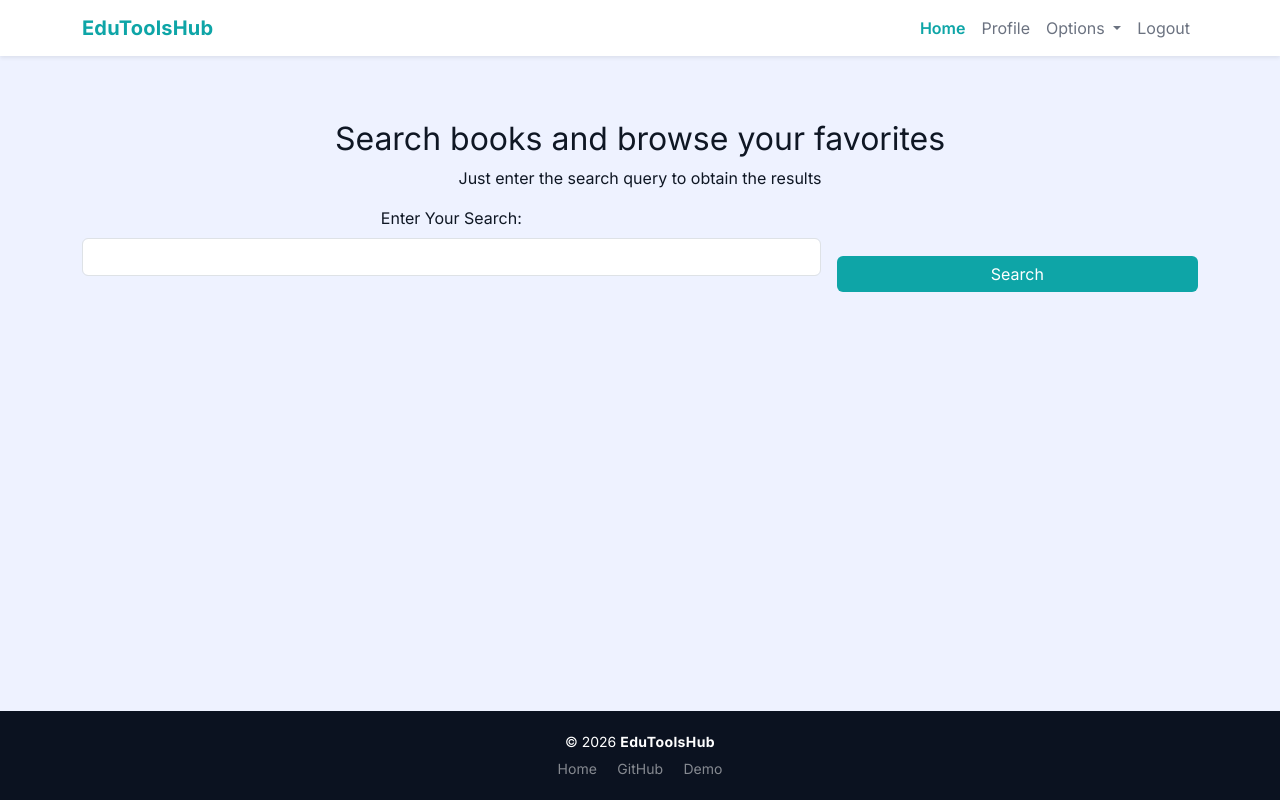
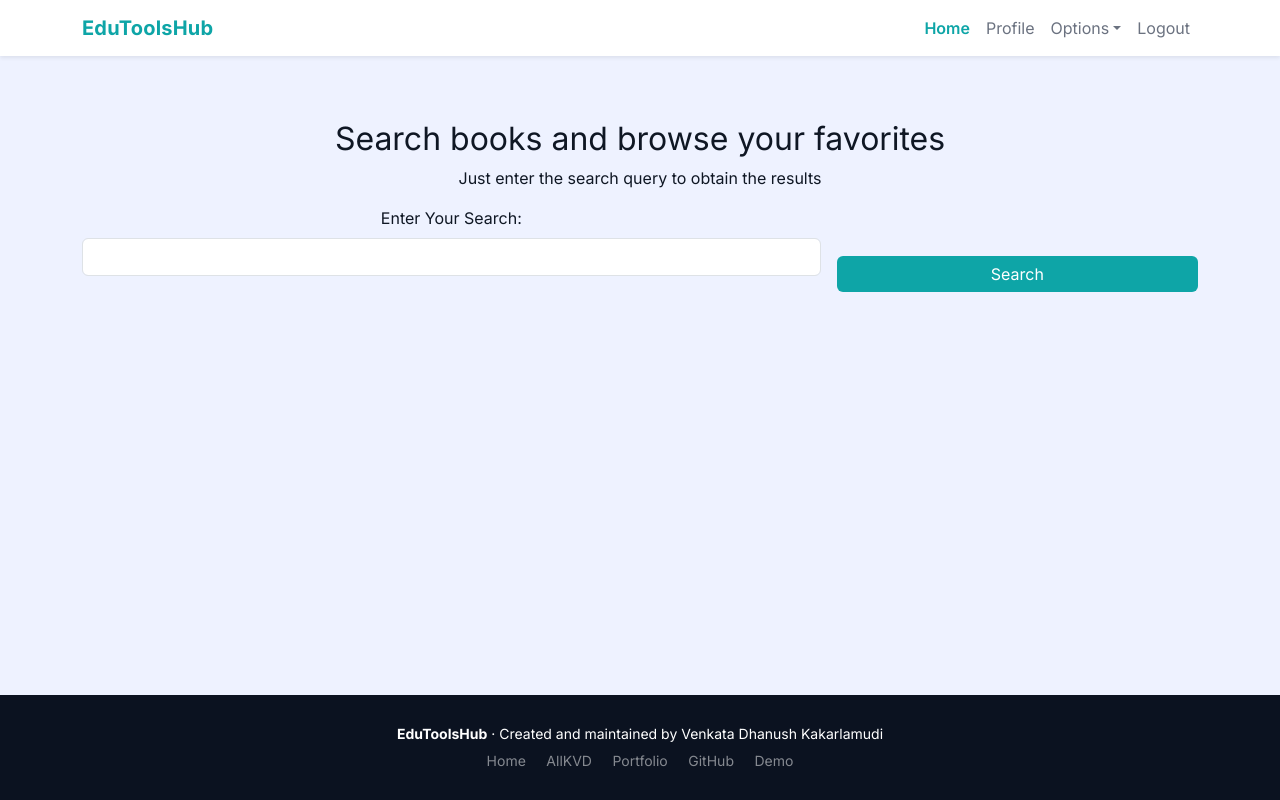
Before and after one commit to kvdhanush06/EduToolsHub, a Django app: page /books/ in a window 1280 px wide. Run offline with Django 4.2, Linux system fonts and the light colour scheme; a user stored in the database is signed in; some libraries are stand-ins or nearby versions.

Commit message:
Add EduToolsHub SEO metadata structured data and creator footer

```diff
--- a/edutoolshub/dashboard/templates/dashboard/base.html
+++ b/edutoolshub/dashboard/templates/dashboard/base.html
@@ -7,17 +7,49 @@
   <meta charset="UTF-8" />
   <meta name="viewport" content="width=device-width, initial-scale=1.0" />
   <meta http-equiv="X-UA-Compatible" content="ie=edge" />
+  <meta name="author" content="Venkata Dhanush Kakarlamudi" />
+  <meta name="description" content="EduToolsHub — educational productivity, study management, learning resource discovery, and workflow automation in one Django web application." />
+  {% if request.path == '/' %}
+  <link rel="canonical" href="https://edutoolshub.onrender.com/" />
+  {% endif %}
   <title>
     {% block title %}
-    EduToolsHub
+    EduToolsHub — Educational Productivity & Workflow Platform
     {% endblock title %}
   </title>
+  {% if request.path == '/' %}
+  <meta property="og:type" content="website" />
+  <meta property="og:url" content="https://edutoolshub.onrender.com/" />
+  <meta property="og:title" content="EduToolsHub — Educational Productivity & Workflow Platform" />
+  <meta property="og:description" content="Study management, learning resources, utility tools, and workflow automation in one educational productivity platform." />
+  <meta name="twitter:card" content="summary" />
+  <meta name="twitter:title" content="EduToolsHub — Educational Productivity & Workflow Platform" />
+  <meta name="twitter:description" content="Educational productivity and workflow tools built with Django." />
+  <script type="application/ld+json">
+    {
+      "@context": "https://schema.org",
+      "@type": "WebApplication",
+      "@id": "https://edutoolshub.onrender.com/#app",
+      "name": "EduToolsHub",
+      "url": "https://edutoolshub.onrender.com/",
+      "description": "Educational productivity platform for study management, learning-resource discovery, utility tools, and workflow automation.",
+      "applicationCategory": "EducationalApplication",
+      "operatingSystem": "Web",
+      "creator": {
+        "@type": "Person",
+        "@id": "https://allkvd.dev/#person",
+        "name": "Venkata Dhanush Kakarlamudi",
+        "url": "https://allkvd.dev/"
+      },
+      "sameAs": ["https://github.com/kvdhanush06/EduToolsHub"]
+    }
+  </script>
+  {% endif %}
   <!-- Use Bootstrap 5 (no jQuery required) and latest Font Awesome -->
   <link href="https://cdn.jsdelivr.net/npm/bootstrap@5.3.0/dist/css/bootstrap.min.css" rel="stylesheet">
   <link href="https://cdnjs.cloudflare.com/ajax/libs/font-awesome/6.4.2/css/all.min.css" rel="stylesheet">
   <link rel="stylesheet" href="{% static 'css/main.css' %}" />
-  <script async src="https://pagead2.googlesyndication.com/pagead/js/adsbygoogle.js?client=ca-pub-4606228195187021"
-     crossorigin="anonymous"></script>
+  <script async src="https://pagead2.googlesyndication.com/pagead/js/adsbygoogle.js?client=ca-pub-4606228195187021" crossorigin="anonymous"></script>
 </head>
 
 <body>
@@ -38,10 +70,7 @@
               <a class="nav-link" href="{% url 'profile' %}">Profile</a>
             </li>
             <li class="nav-item dropdown">
-              <a class="nav-link dropdown-toggle" href="#" id="navbarDropdown" role="button" data-bs-toggle="dropdown"
-                aria-expanded="false">
-                Options
-              </a>
+              <a class="nav-link dropdown-toggle" href="#" id="navbarDropdown" role="button" data-bs-toggle="dropdown" aria-expanded="false">Options</a>
               <div class="dropdown-menu" aria-labelledby="navbarDropdown">
                 <a class="dropdown-item" href="{% url 'todo' %}">To-do</a>
                 <a class="dropdown-item" href="{% url 'notes' %}">Notes</a>
@@ -89,10 +118,12 @@
   </main>
   <!-- Footer -->
   <footer class="mt-5">
-    <div class="container text-center py-2">
-      <p class="mb-0 small text-white">&copy; {% now "Y" %} <span class="footer-brand">EduToolsHub</span></p>
+    <div class="container text-center py-3">
+      <p class="mb-1 small text-white"><strong>EduToolsHub</strong> · Created and maintained by <a class="text-white" href="https://allkvd.dev/">Venkata Dhanush Kakarlamudi</a></p>
       <div class="mt-1">
         <a class="me-3 small text-white-50" href="/">Home</a>
+        <a class="me-3 small text-white-50" href="https://allkvd.dev/" target="_blank" rel="noopener">AllKVD</a>
+        <a class="me-3 small text-white-50" href="https://portfolio.allkvd.dev/" target="_blank" rel="noopener">Portfolio</a>
         <a class="me-3 small text-white-50" href="https://github.com/kvdhanush06/EduToolsHub" target="_blank" rel="noopener">GitHub</a>
         <a class="small text-white-50" href="https://youtu.be/Fe0io0Mu53A" target="_blank" rel="noopener">Demo</a>
       </div>
@@ -102,7 +133,6 @@
   <!-- Bootstrap 5 bundle (includes Popper) -->
   <script src="https://cdn.jsdelivr.net/npm/bootstrap@5.3.0/dist/js/bootstrap.bundle.min.js"></script>
   <script>
-    // Small enhancement: dismiss alert messages after 4s
     document.addEventListener('DOMContentLoaded', function () {
       const alerts = document.querySelectorAll('.alert');
       alerts.forEach(a => setTimeout(() => { try { a.remove(); } catch(e){} }, 4000));
```
